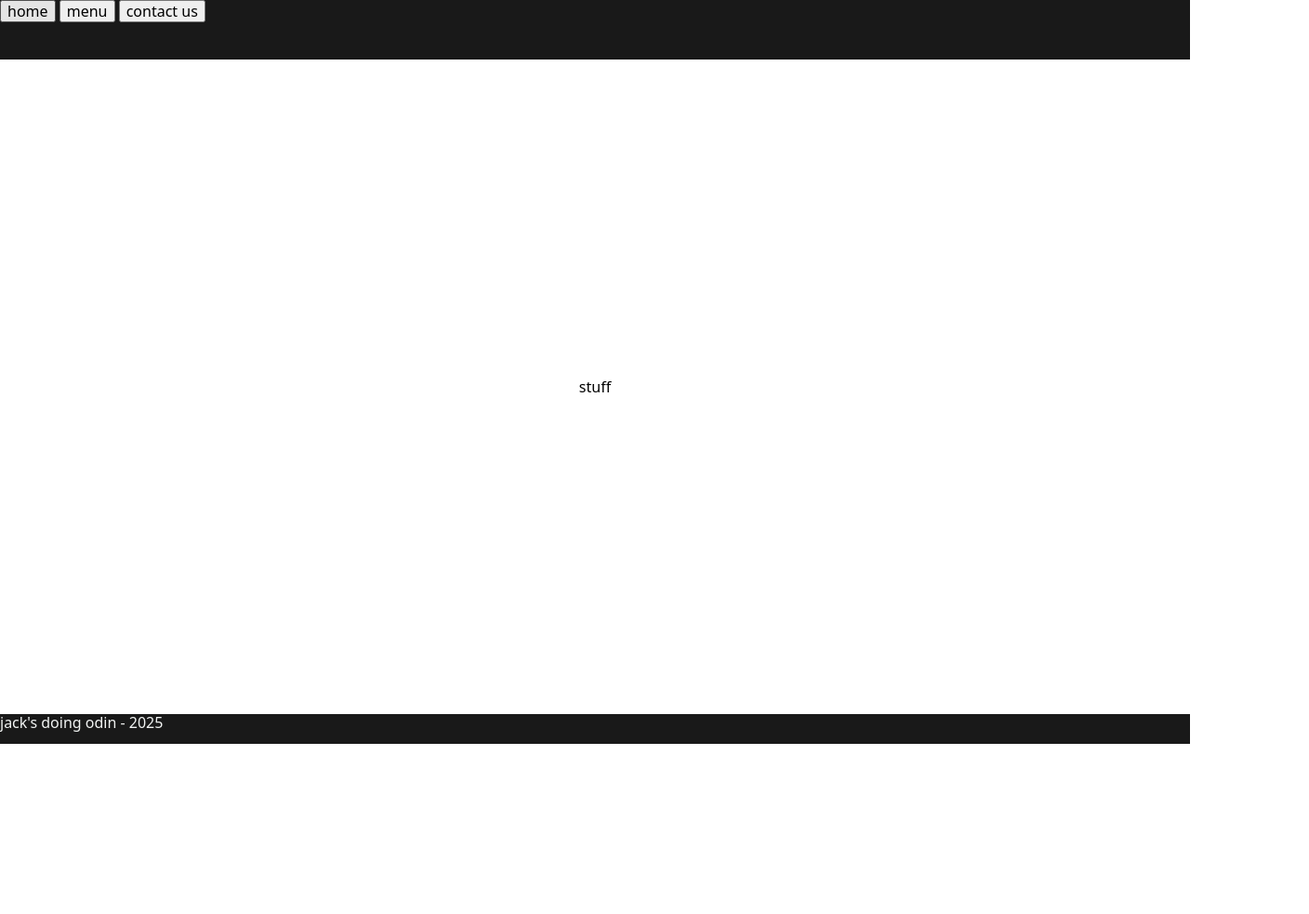
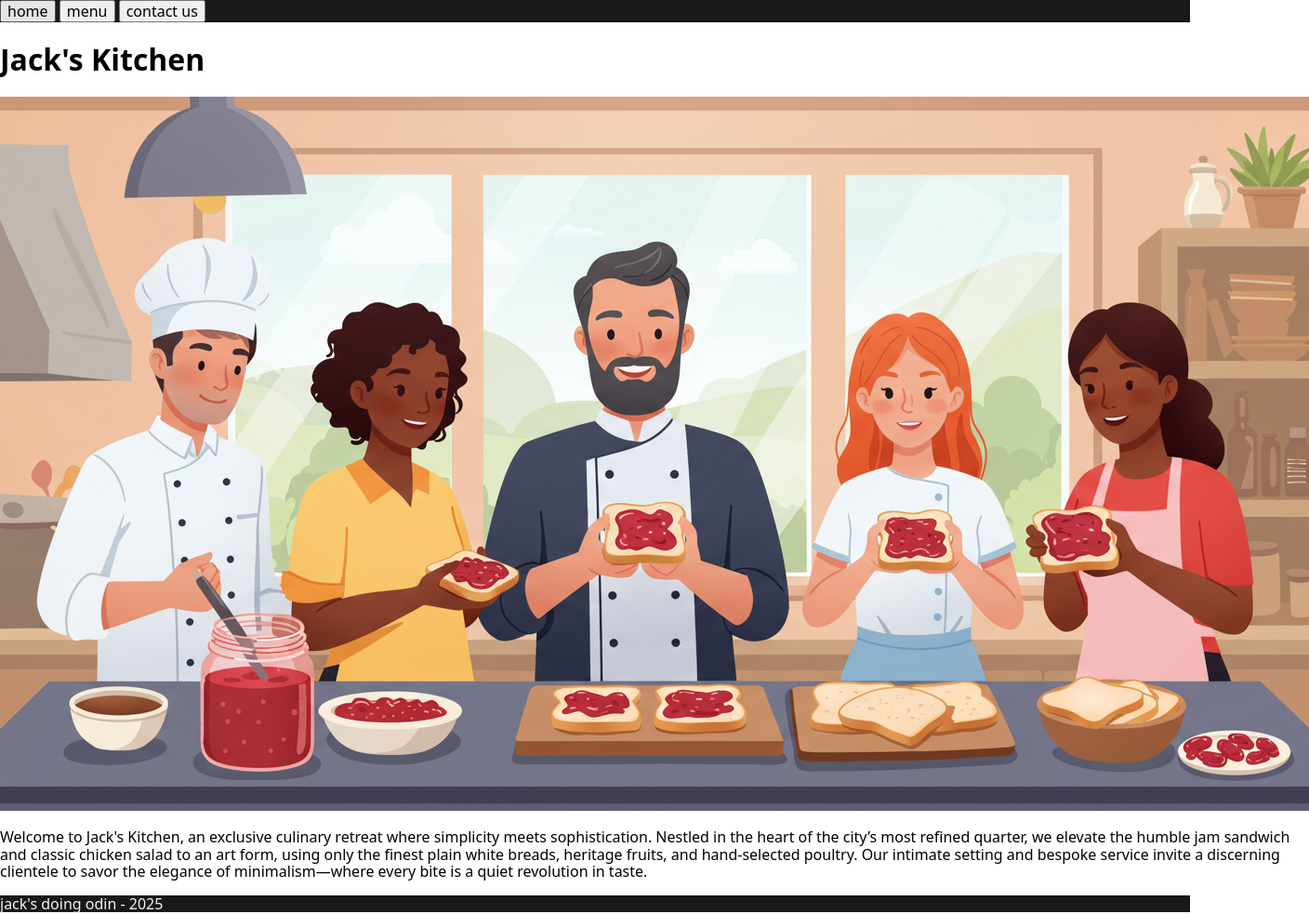
Before and after one commit to Jack-harvey/odin-restaurant-page, a website built with webpack: page src/template.html in a window 1280 px wide. Shown: the whole page at 93% size, 1408 px wide, since content can reach past the window. Before the commit the page ends 800 px from the top, so only its background shows below. Built offline with nearby package versions, Linux system fonts and the light colour scheme.

Commit message:
Add a function to clear the page

```diff
--- a/src/index.js
+++ b/src/index.js
@@ -1,3 +1,3 @@
 import "./style/style.css";
-
+import { clearContent } from "./pages/shared/shared";
 console.log("boop");
--- /dev/null
+++ b/src/pages/shared/shared.js
@@ -0,0 +1,5 @@
+const content = document.querySelector("#content");
+
+export function clearContent() {
+  content.innerHTML = "";
+}
--- a/src/template.html
+++ b/src/template.html
@@ -15,7 +15,16 @@
     </header>
     <main>
       <div id="content">
-        <p>stuff</p>
+        <h1>Jack's Kitchen</h1>
+        <img src="img/home.jpg" />
+        <p>
+          Welcome to Jack's Kitchen, an exclusive culinary retreat where simplicity meets
+          sophistication. Nestled in the heart of the city’s most refined quarter, we elevate the
+          humble jam sandwich and classic chicken salad to an art form, using only the finest plain
+          white breads, heritage fruits, and hand-selected poultry. Our intimate setting and bespoke
+          service invite a discerning clientele to savor the elegance of minimalism—where every bite
+          is a quiet revolution in taste.
+        </p>
       </div>
     </main>
     <footer>
```
Also changed, not shown: src/img/home.jpg (added), src/pages/home/home.js (added), 1 other file.
